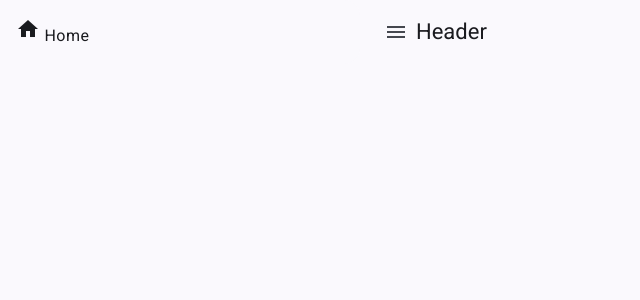
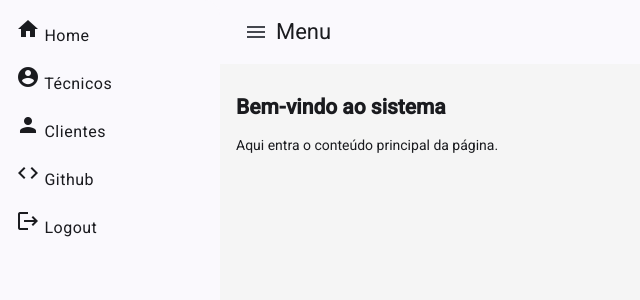
Before and after one commit to MatheusFLima777/AtendeJa_Front, an Angular app in the folder AtendeFront/: page / in a window 1280 px wide. Shown: the top 300 px of the page, without its empty margins (0-640 px from the left). Built offline with nearby package versions, Linux system fonts and the light colour scheme.

Commit message:
Feat: Correção do Layout do Side bar

```diff
--- a/AtendeFront/src/app/components/nav/nav.html
+++ b/AtendeFront/src/app/components/nav/nav.html
@@ -1,24 +1,37 @@
 <mat-sidenav-container class="sidenav-container">
+  <!-- Menu lateral -->
   <mat-sidenav #sidenav mode="side" opened>
     <mat-nav-list>
-        <a mat-list-item routerLink="/"><i class="material-icons">home</i> Home</a>
-        <a mat-list-item routerLink="/tickets"><i class="material-icons">account_circle</i> Técnicos</a>
-        <a mat-list-item routerLink="/settings"><i class="material-icons">person</i> Clientes</a>
-        <a mat-list-item routerLink="/settings"><i class="material-icons">code</i> Github</a>
-        <a mat-list-item routerLink="/settings"><i class="material-icons">logout</i> Logout</a>
+      <a mat-list-item routerLink="/">
+        <mat-icon>home</mat-icon> Home
+      </a>
+      <a mat-list-item routerLink="/tickets">
+        <mat-icon>account_circle</mat-icon> Técnicos
+      </a>
+      <a mat-list-item routerLink="/settings">
+        <mat-icon>person</mat-icon> Clientes
+      </a>
+      <a mat-list-item routerLink="/github">
+        <mat-icon>code</mat-icon> Github
+      </a>
+      <a mat-list-item routerLink="/logout">
+        <mat-icon>logout</mat-icon> Logout
+      </a>
     </mat-nav-list>
   </mat-sidenav>
 
+  <!-- Conteúdo principal -->
   <mat-sidenav-content>
     <mat-toolbar color="primary">
       <button mat-icon-button (click)="sidenav.toggle()">
-          <i class="material-icons">menu</i>
+        <mat-icon>menu</mat-icon>
       </button>
-        <span>Header</span>
+      <span>Menu</span>
     </mat-toolbar>
 
-      <div class="main-content">
-        <!-- Conteúdo principal aqui -->
+    <div class="content">
+      <h1>Bem-vindo ao sistema</h1>
+      <p>Aqui entra o conteúdo principal da página.</p>
     </div>
   </mat-sidenav-content>
 </mat-sidenav-container>
--- a/AtendeFront/src/app/components/nav/nav.scss
+++ b/AtendeFront/src/app/components/nav/nav.scss
@@ -0,0 +1,24 @@
+:host {
+  display: block;
+  height: 100%;
+}
+
+.sidenav-container {
+  height: 100%;
+}
+
+mat-sidenav {
+  width: 220px; // largura do menu lateral
+}
+
+mat-sidenav-content {
+  height: 100%;
+  display: flex;
+  flex-direction: column;
+}
+
+.content {
+  flex: 1;
+  padding: 16px;
+  background: #f5f5f5;
+}
--- a/AtendeFront/src/app/components/nav/nav.ts
+++ b/AtendeFront/src/app/components/nav/nav.ts
@@ -5,6 +5,7 @@ import { MatDrawer, MatSidenavModule } from "@angular/material/sidenav";
 import { RouterLink } from "@angular/router";
 import { MatListModule } from '@angular/material/list';
 import { MatToolbar } from "@angular/material/toolbar";
+import { MatIconModule } from '@angular/material/icon';
 
 
 /**
@@ -13,6 +14,14 @@ import { MatToolbar } from "@angular/material/toolbar";
 @Component({
   selector: 'nav',
   templateUrl: 'nav.html',
-  imports: [MatButtonModule, MatMenuModule, MatDrawer, RouterLink, MatSidenavModule, MatListModule, MatToolbar],
+  styleUrl: 'nav.scss',
+  imports: [MatButtonModule,
+            MatMenuModule,
+            MatDrawer,
+            RouterLink,
+            MatSidenavModule,
+            MatListModule,
+            MatToolbar,
+            MatIconModule],
 })
 export class Nav {}
--- a/AtendeFront/src/styles.scss
+++ b/AtendeFront/src/styles.scss
@@ -0,0 +1,4 @@
+html, body, app-root {
+    height: 100%;
+    margin: 0;
+  }
```
Lines whose indentation alone changed are shown as unchanged.
